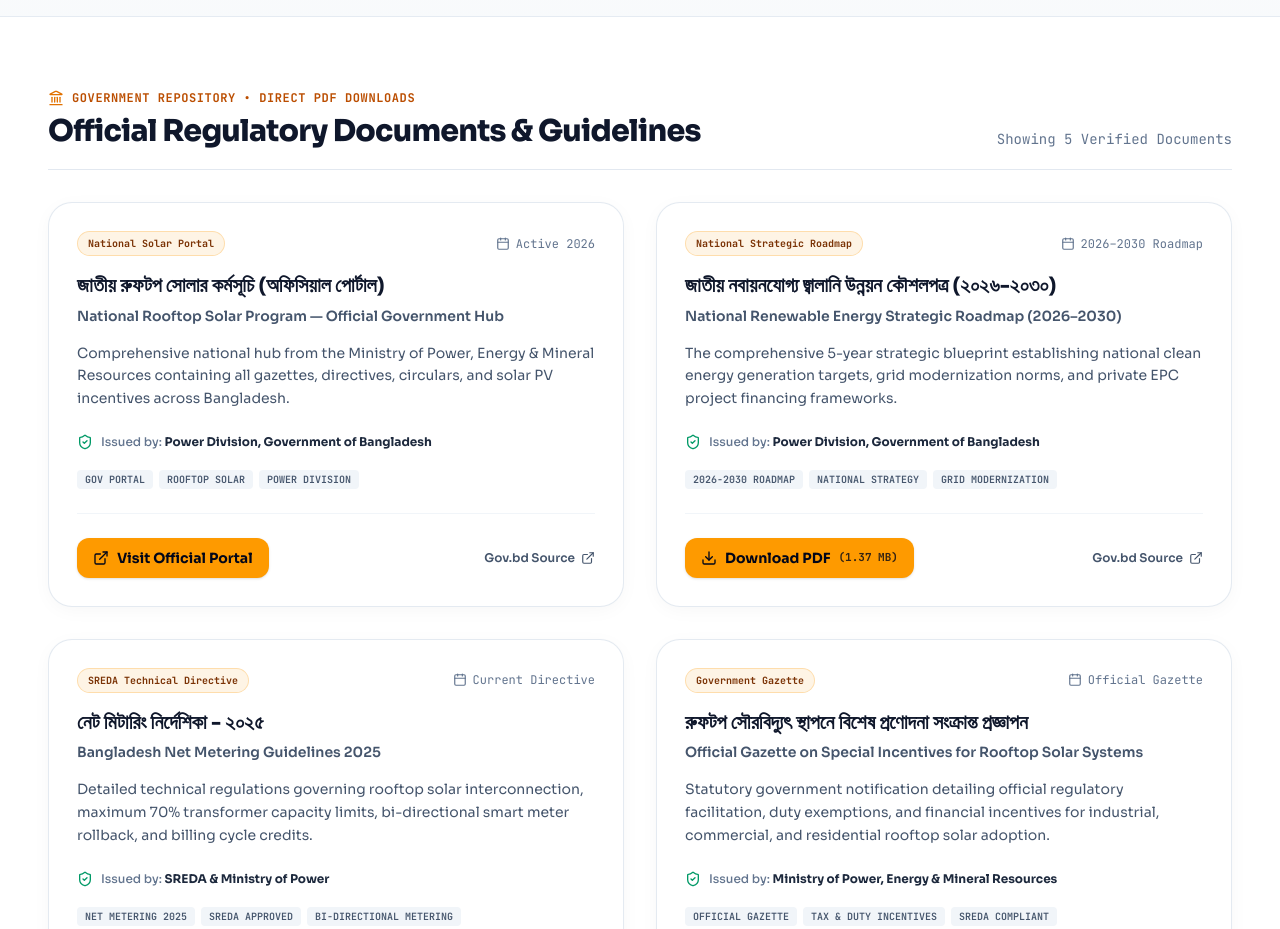
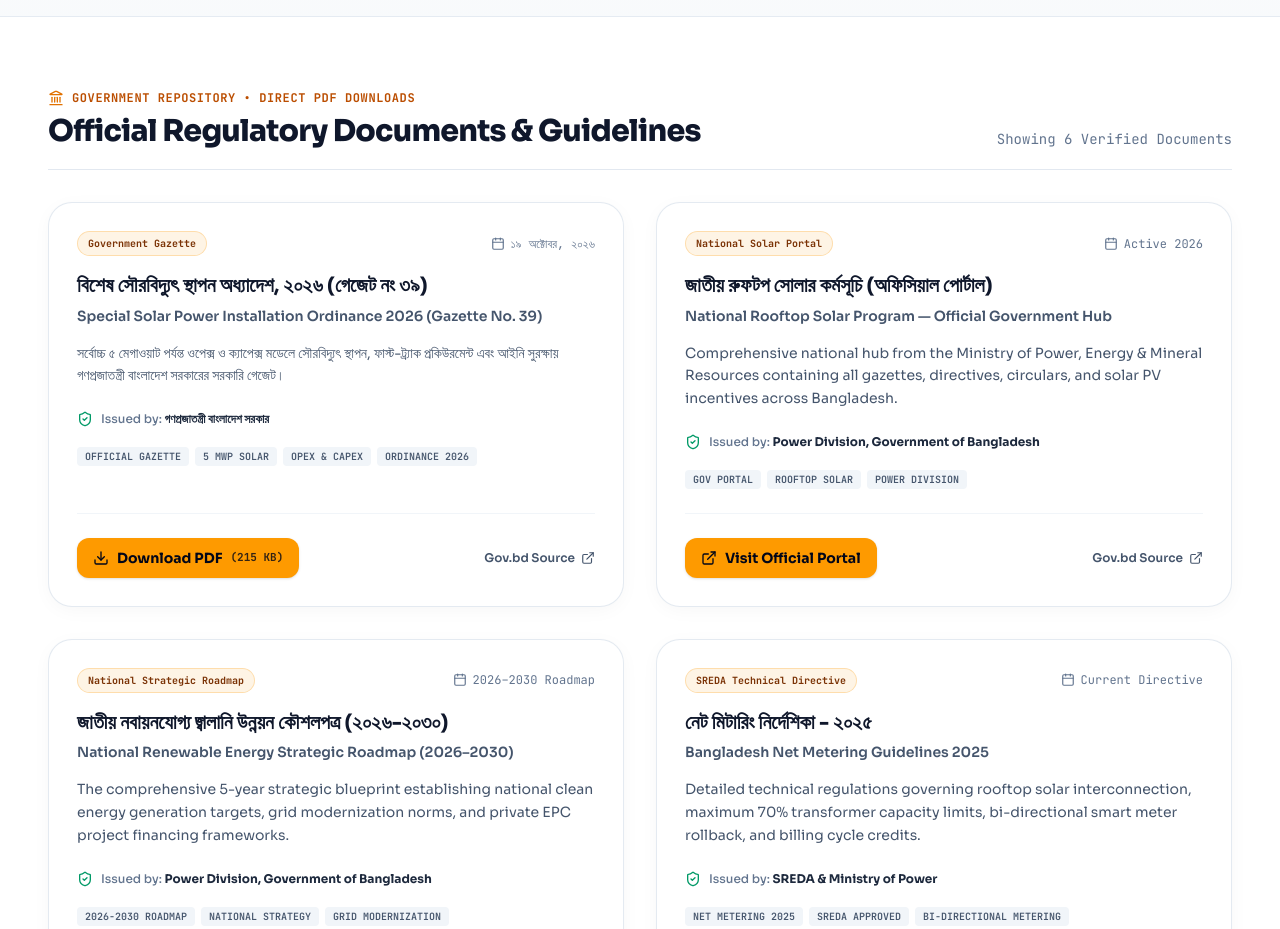
Before and after one commit to mamunaio/net-bangla-solar, a Next.js app: page /knowledge in a window 1280 px wide. Shown: the part 800-1729 px from the top of the page. Built offline with nearby package versions, Linux system fonts and the light colour scheme.

Commit message:
feat(knowledge): add Special Solar Power Installation Ordinance 2026 gazette download

```diff
--- a/app/knowledge/KnowledgeClient.tsx
+++ b/app/knowledge/KnowledgeClient.tsx
@@ -45,6 +45,22 @@ interface ResourceDoc {
 }
 
 const resources: ResourceDoc[] = [
+  {
+    id: "special-solar-power-ordinance-2026",
+    category: "policy",
+    categoryLabel: "Government Gazette",
+    titleBn: "বিশেষ সৌরবিদ্যুৎ স্থাপন অধ্যাদেশ, ২০২৬ (গেজেট নং ৩৯)",
+    titleEn: "Special Solar Power Installation Ordinance 2026 (Gazette No. 39)",
+    description:
+      "সর্বোচ্চ ৫ মেগাওয়াট পর্যন্ত ওপেক্স ও ক্যাপেক্স মডেলে সৌরবিদ্যুৎ স্থাপন, ফাস্ট-ট্র্যাক প্রকিউরমেন্ট এবং আইনি সুরক্ষায় গণপ্রজাতন্ত্রী বাংলাদেশ সরকারের সরকারি গেজেট।",
+    authority: "গণপ্রজাতন্ত্রী বাংলাদেশ সরকার",
+    date: "১৯ অক্টোবর, ২০২৬",
+    fileSize: "215 KB",
+    pdfUrl: "/documents/special-solar-power-ordinance-2026.pdf",
+    externalUrl: "https://www.bgpress.gov.bd",
+    featured: true,
+    tags: ["OFFICIAL GAZETTE", "5 MWP SOLAR", "OPEX & CAPEX", "ORDINANCE 2026"],
+  },
   {
     id: "national-rooftop-portal",
     category: "portal",
```
Also changed, not shown: 1 other file (tests, documents, lock files or other folders).
